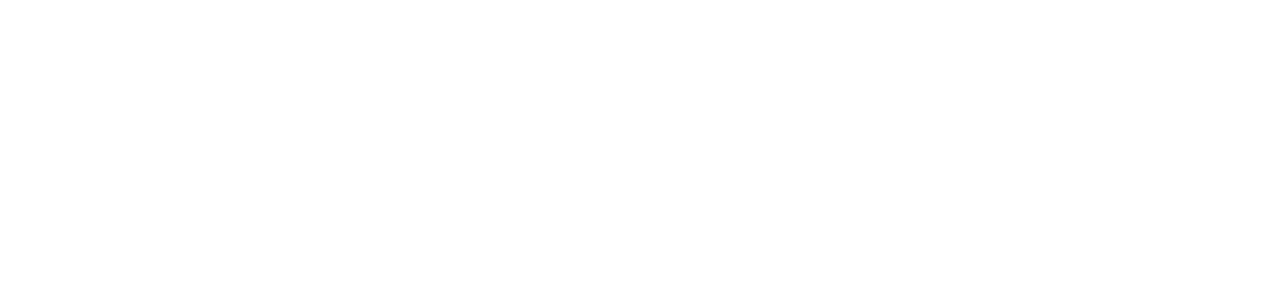
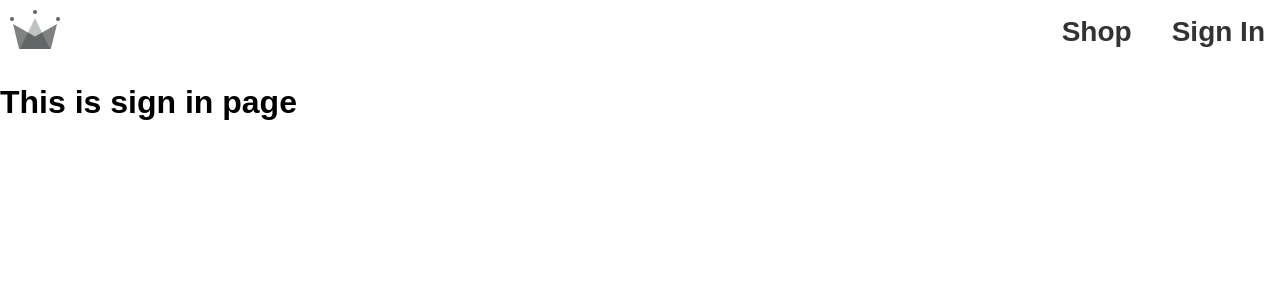
Before and after one commit to Chiahsuan-TW/clothing-website-practice, a React (Create React App) app: page /sign-in in a window 1280 px wide. Before the commit this address had no page. Shown: the top 300 px of the page. Built offline with nearby package versions, Linux system fonts and the light colour scheme; a web font is replaced by a local one.

Commit message:
create nested routes

```diff
--- a/src/App.js
+++ b/src/App.js
@@ -1,10 +1,21 @@
 import Home from '../src/routes/home/home.component';
+import Navbar from '../src/routes/navigation/navigation.component';
+import SignIn from '../src/routes/signIn/signIn.component';
 import {Routes, Route} from 'react-router-dom';
+
+
+const Shop = () => {
+  return <h1>This is the shop page</h1>
+}
 
 const App = () => {
   return (
   <Routes>
-    <Route path='/' element={<Home/>} />
+    <Route path='/' element={<Navbar/>} >
+      <Route index element={<Home/>} />
+      <Route path='/shop' element={<Shop/>} />
+      <Route path='/sign-in' element={<SignIn/>} />
+    </Route>
   </Routes>)
 }
 
--- a/src/index.scss
+++ b/src/index.scss
@@ -9,3 +9,11 @@
   font-family: source-code-pro, Menlo, Monaco, Consolas, 'Courier New',
     monospace;
 }
+
+* {
+  box-sizing: border-box;
+}
+
+a {
+  text-decoration: none;
+}
--- a/src/routes/home/home.component.jsx
+++ b/src/routes/home/home.component.jsx
@@ -3,7 +3,7 @@
 import Menu from '../../components/menu/menu.component';
 
 const Home = () => {
-return (<Menu categories={categories}/>)
+  return <Menu categories={categories}/>
 }
 
 export default Home;
--- /dev/null
+++ b/src/routes/navigation/navigation.component.jsx
@@ -0,0 +1,23 @@
+import { Outlet, Link } from "react-router-dom"
+import { Fragment } from "react"
+import {ReactComponent as Crown} from '../../assets/crown.svg';
+import './navigation.styles.scss';
+
+const Navbar = () => {
+  return (
+    <Fragment>
+      <div className="navigation">
+        <Link className='logo-container' to='/'>
+          <div><Crown/></div>
+        </Link>
+        <div className="nav-links-container">
+          <Link to='/shop' className="nav-link">Shop</Link>
+          <Link to='/sign-in' className="nav-link">Sign In</Link>
+        </div>
+      </div>
+      <Outlet/>
+    </Fragment>
+  )
+}
+
+export default Navbar
--- /dev/null
+++ b/src/routes/navigation/navigation.styles.scss
@@ -0,0 +1,21 @@
+.navigation {
+  display: flex;
+  justify-content: space-between;
+  align-items: center;
+  padding: 10px;
+}
+
+
+.nav {
+  &-link {
+    font-size: 28px;
+    font-weight: 700;
+    color: #333;
+    padding: 5px;
+
+    & + & {
+      margin-left: 30px;
+    }
+
+  }
+}
--- /dev/null
+++ b/src/routes/signIn/signIn.component.jsx
@@ -0,0 +1,9 @@
+const SignIn = () => {
+  return (
+    <div>
+      <h1>This is sign in page</h1>
+    </div>
+  )
+}
+
+export default SignIn;
```
Also changed, not shown: src/assets/crown.svg (added).
